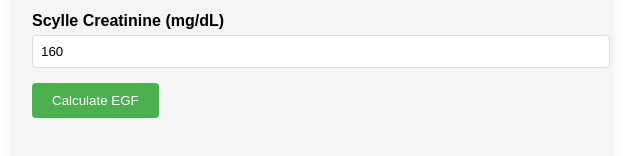
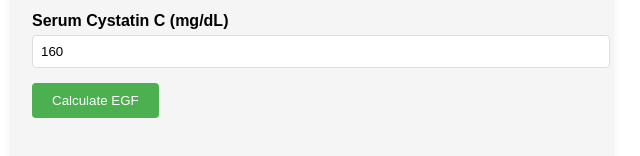
Before and after one commit to Mike06122001/eGFR-equation-for-Vietnamese, a plain HTML site: page index.html in a window 1280 px wide. Shown: the part 366-522 px from the top of the page, 328-968 px from the left. Drawn offline with Linux system fonts and the light colour scheme.

Commit message:
Update index.html

```diff
--- a/index.html
+++ b/index.html
@@ -78,7 +78,7 @@
             </div>
 
             <div class="input-group">
-                <label for="scys">Scylle Creatinine (mg/dL)</label>
+                <label for="scys">Serum Cystatin C (mg/dL)</label>
                 <input type="number" id="scys" step="0.1" value="160">
             </div>
 
```
